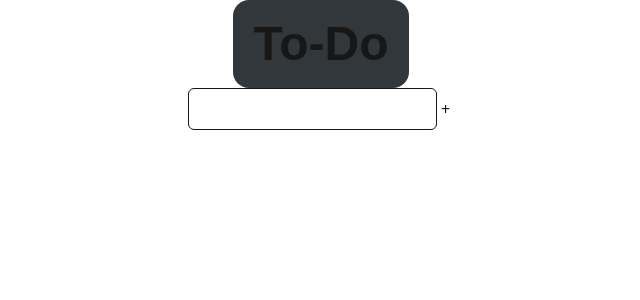
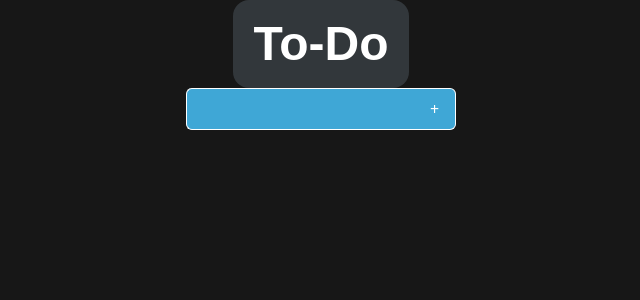
Before and after one commit to Fuller-source/to-do-list, a Next.js app: page / in a window 1280 px wide. Shown: the top 300 px of the page, without its empty margins (319-959 px from the left). Built offline with nearby package versions, Linux system fonts and the light colour scheme.

Commit message:
Styled the form somewhat

```diff
--- a/components/TodoForm.tsx
+++ b/components/TodoForm.tsx
@@ -13,13 +13,17 @@ export const TodoForm = ({onAdd}: {onAdd: (task: string) => void }) => {
 
     return (
         <form className="flex" onSubmit={handleSubmit}>
-           <input
-                className="border-gray-300 border-1 bg-white p-2 rounded-md flex-grow text-black focus:outline-none focus:ring-fuchsia-600"
+        <input
+                className="border-l border-y border-gray-300 rounded-l-md py-2 bg-blue flex-grow text-black"
                 type="text"
                 value={taskToDo}
                 onChange={(e) => setTaskToDo(e.target.value)}
             />
-            <button className="bg-blue-300 text-black rounded p-1 flex-auto" type="submit">+</button>
+            <button className="bg-blue border-r border-y border-gray-300 rounded-r-md -ml-1 py-2 px-4  flex justify-center items-center" type="submit">
+                <span className="hover:bg-emerald">
+                    +
+                </span>
+            </button>
         </form>
     );
 }
--- a/components/TodoItem.tsx
+++ b/components/TodoItem.tsx
@@ -14,7 +14,7 @@ export const TodoItem = ({todo, onDelete, onComplete}: TodoItemProps) => {
 
 
     return (
-        <li className="bg-yellow-200 text-black p-2 rounded al">
+        <li className="bg-yellow-200 text-black p-2 rounded">
             <input type="checkbox" checked={todo.completed} name="status"  value={todo.id} onChange={() => onComplete(todo.id)}/>
             <span className={todo.completed ? 'line-through' : ''}>
                 {todo.task}
--- a/src/app/globals.css
+++ b/src/app/globals.css
@@ -3,16 +3,16 @@
 
 
 :root {
-  --background: #ffffff;
-  --foreground: #171717;
+  --background: #171717;
+  --foreground: #FFFFFF;
 }
 
-@media (prefers-color-scheme: dark) {
+/*@media (prefers-color-scheme: dark) {
   :root {
     --background: #0a0a0a;
     --foreground: #ededed;
   }
-}
+}*/
 
 @theme {
   --font-display: "Bungee Shade", sans-serif;
@@ -22,6 +22,7 @@
   --color-paledogwood: #f4d6cc;
   --color-emerald: #59cd90;
   --color-blue: #3fa7d6;
+  --color-black: #---
 }
 
 body {
```
